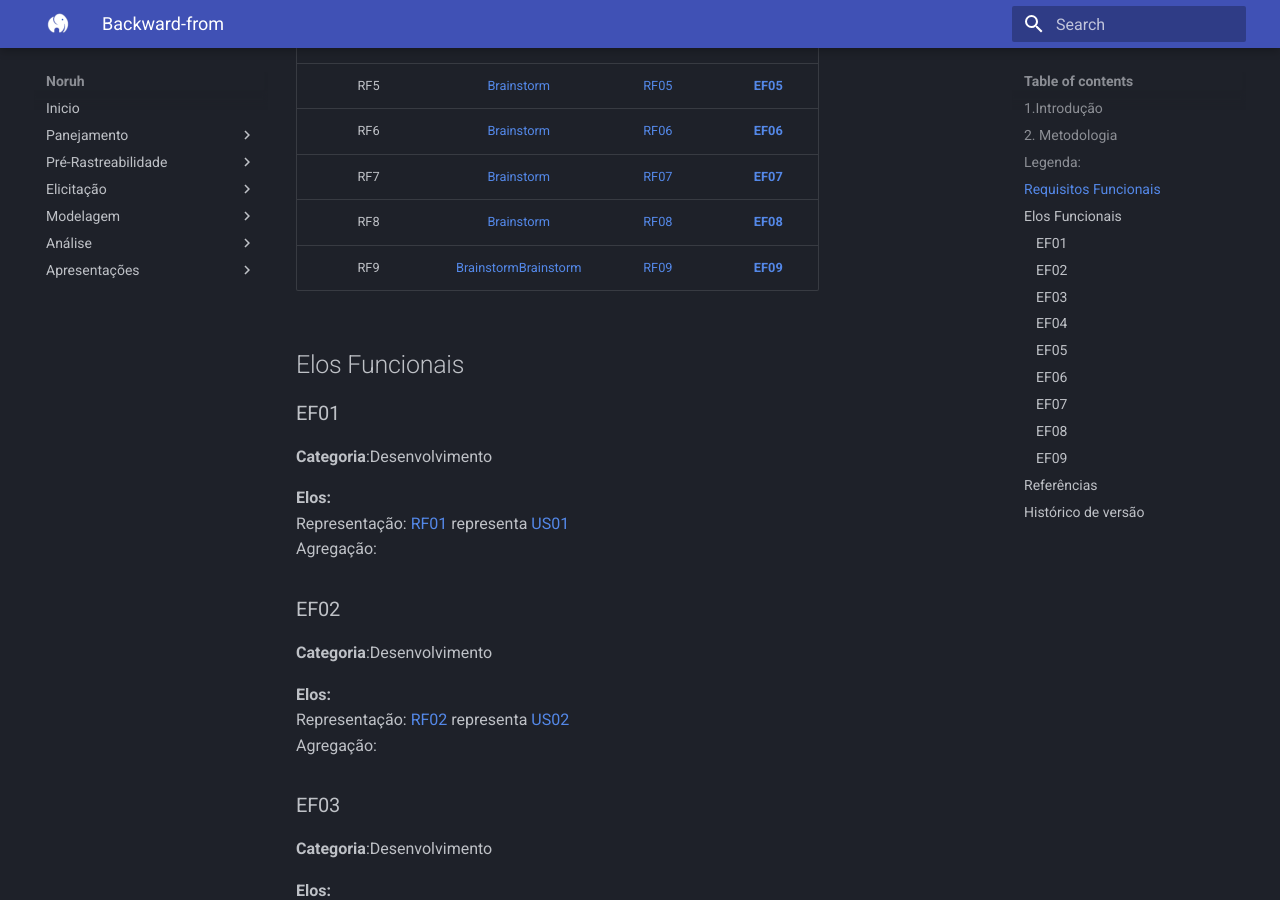
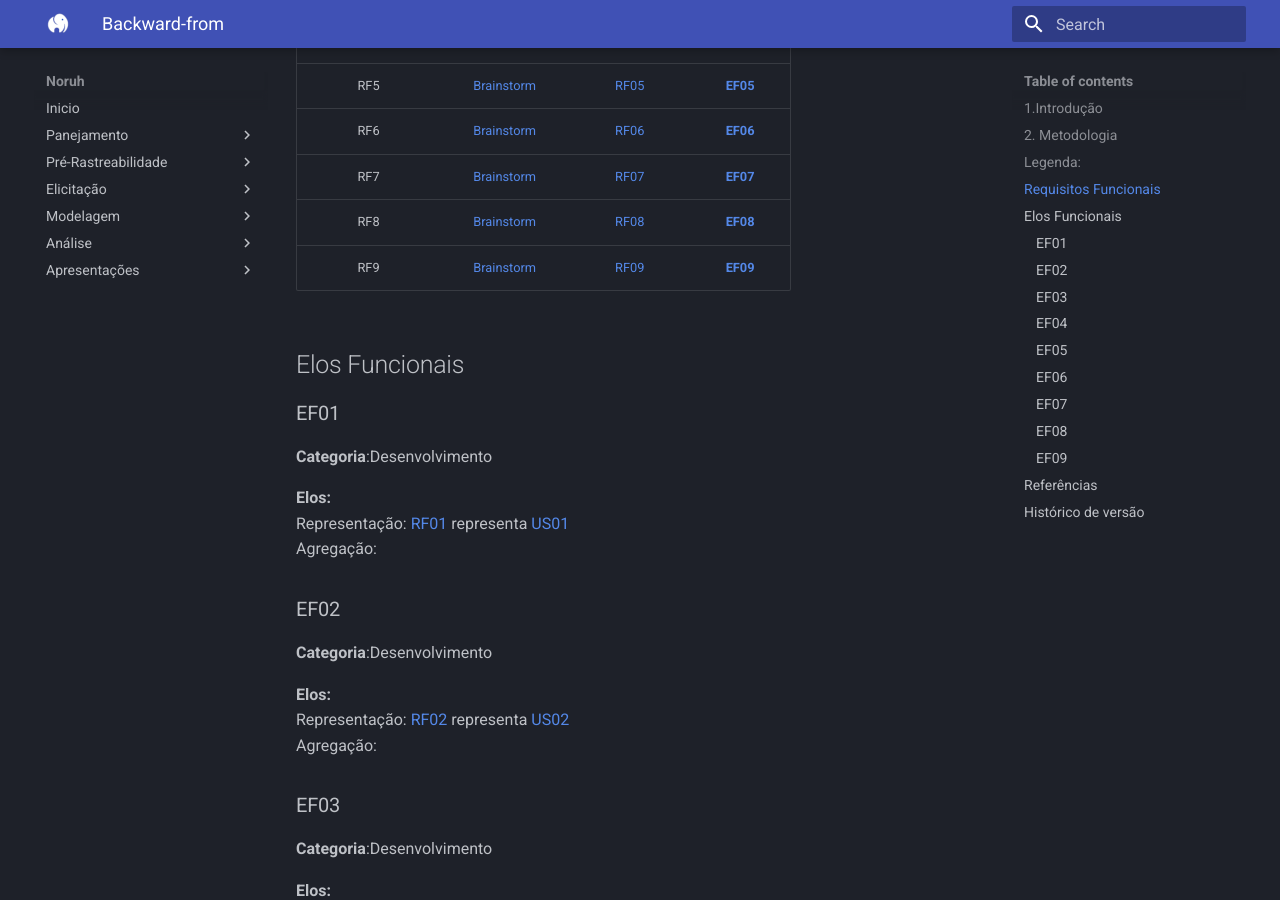
Before and after one commit to Thiab394/2022.1-Noruh, an MkDocs documentation site: the page built from docs/pos-rastreabilidade/backward-from.md, in a window 1280 px wide and 900 px high, scrolled down 1439 px. Built offline with MkDocs 1.6.1 and Material for MkDocs 9.7.7, drawn with Linux system fonts in a browser that asks for light colours.

Commit message:
Update backward-from.md

```diff
--- a/docs/pos-rastreabilidade/backward-from.md
+++ b/docs/pos-rastreabilidade/backward-from.md
@@ -42,7 +42,7 @@
 |RF6|[Brainstorm](https://requisitos-de-software.github.io/2022.1-Noruh/elicitacao/tecnicas/brainstorm/)|[RF06](https://requisitos-de-software.github.io/2022.1-Noruh/elicitacao/resultados/)|[**EF06**](#ef06)|
 |RF7|[Brainstorm](https://requisitos-de-software.github.io/2022.1-Noruh/elicitacao/tecnicas/brainstorm/)|[RF07](https://requisitos-de-software.github.io/2022.1-Noruh/elicitacao/resultados/)|[**EF07**](#ef07)|
 |RF8|[Brainstorm](https://requisitos-de-software.github.io/2022.1-Noruh/elicitacao/tecnicas/brainstorm/)|[RF08](https://requisitos-de-software.github.io/2022.1-Noruh/elicitacao/resultados/)|[**EF08**](#ef08)|
-|RF9|[Brainstorm](https://requisitos-de-software.github.io/2022.1-Noruh/elicitacao/tecnicas/brainstorm/)[Brainstorm](https://requisitos-de-software.github.io/2022.1-Noruh/elicitacao/tecnicas/brainstorm/)|[RF09](https://requisitos-de-software.github.io/2022.1-Noruh/elicitacao/resultados/)|[**EF09**](#ef09)|
+|RF9|[Brainstorm](https://requisitos-de-software.github.io/2022.1-Noruh/elicitacao/tecnicas/brainstorm/)|[RF09](https://requisitos-de-software.github.io/2022.1-Noruh/elicitacao/resultados/)|[**EF09**](#ef09)|
 
 ## Elos Funcionais
 
```
